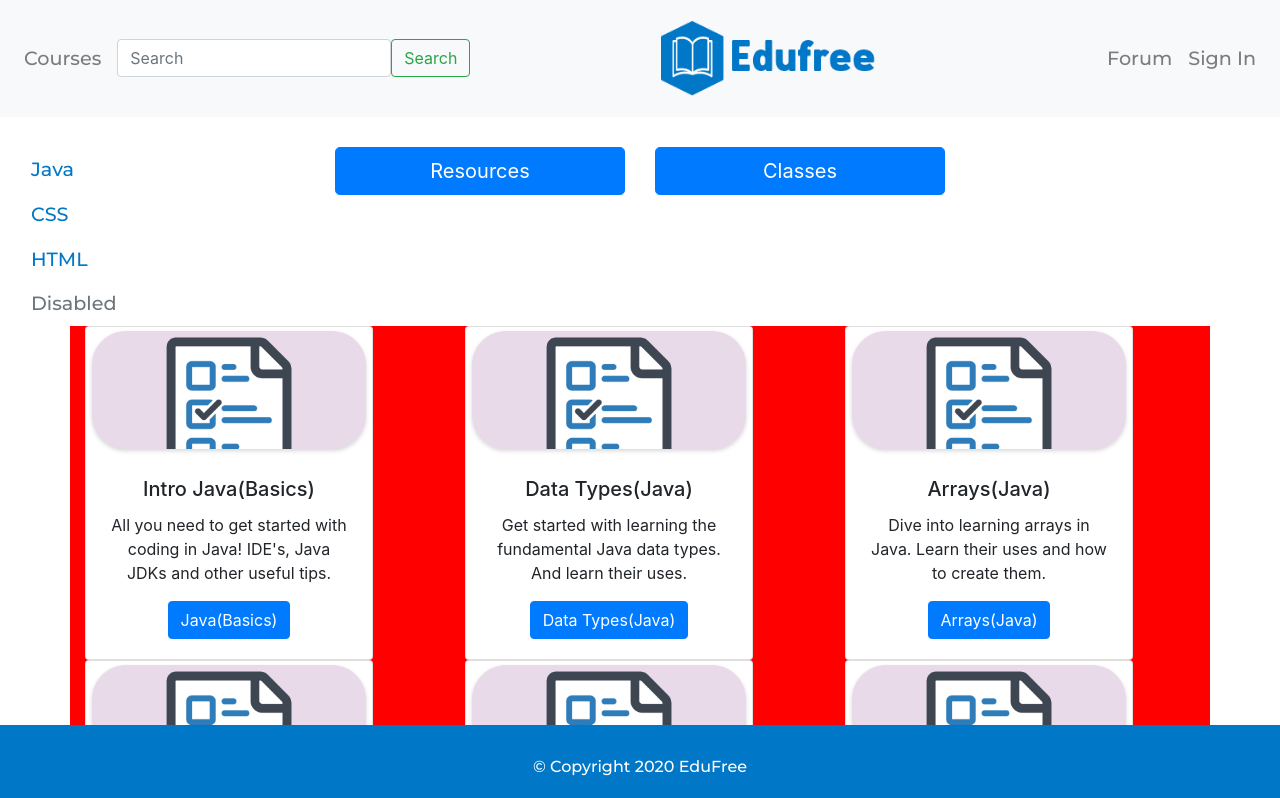
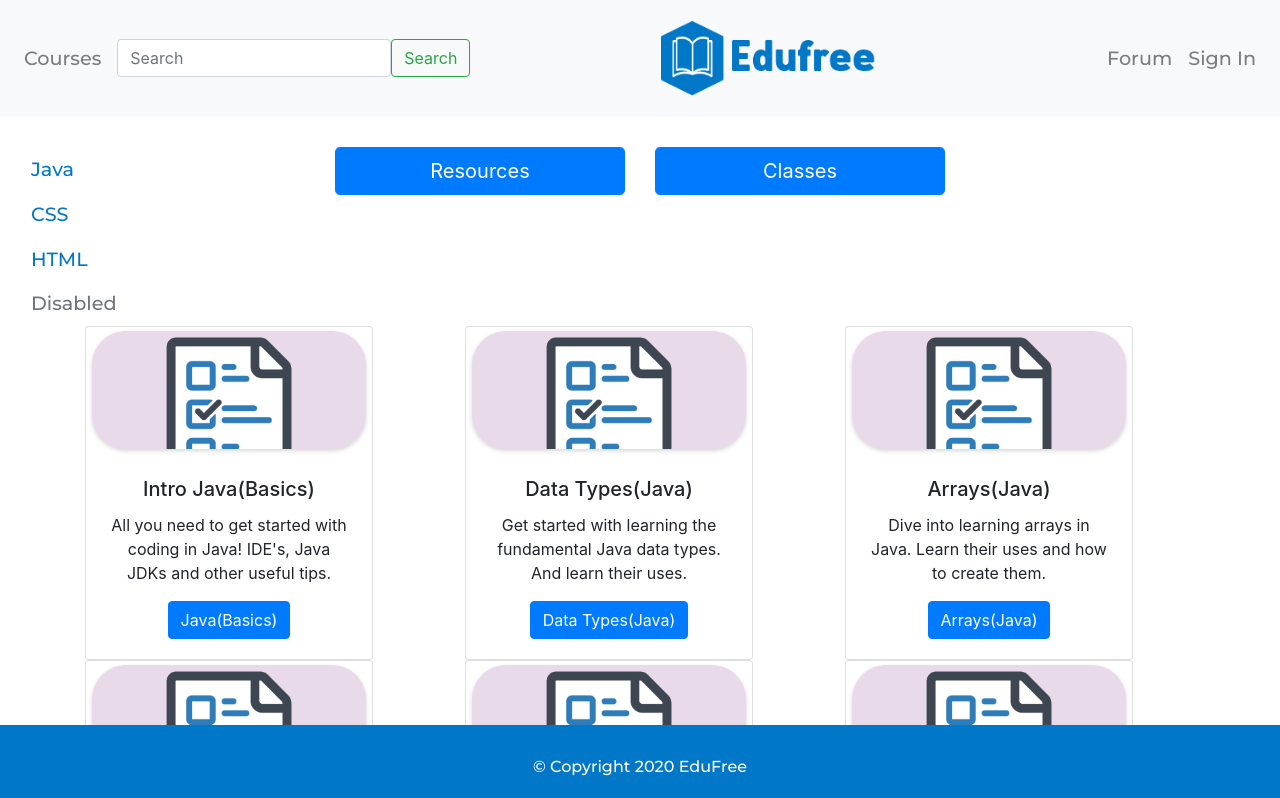
Before and after one commit to AshiHaque/Level-2-Group-project--Edufree, a React (Create React App) app in the folder Frontend/: page /ContentJava in a window 1280 px wide. Shown: the top 798 px of the page. Built offline with nearby package versions, Linux system fonts and the light colour scheme.

Commit message:
Update App.css

```diff
--- a/Frontend/src/App.css
+++ b/Frontend/src/App.css
@@ -78,7 +78,7 @@ CONTENT PAGE
   text-align: center;
 }
 .ContentContainer {
-  background-color: rgb(255, 0, 0);
+  background-color: rgb(255, 255, 255);
 }
 
 .navCol {
```
